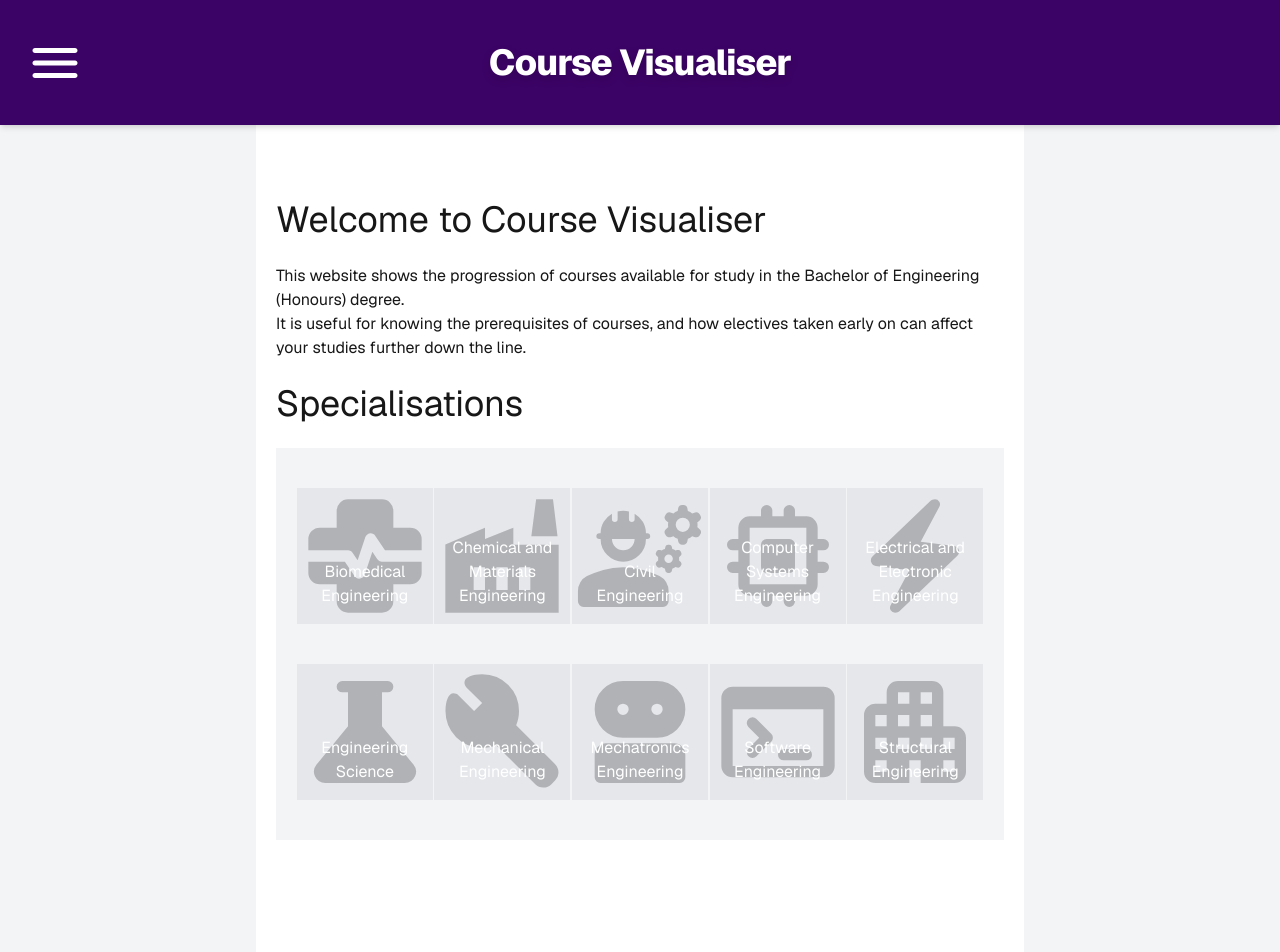
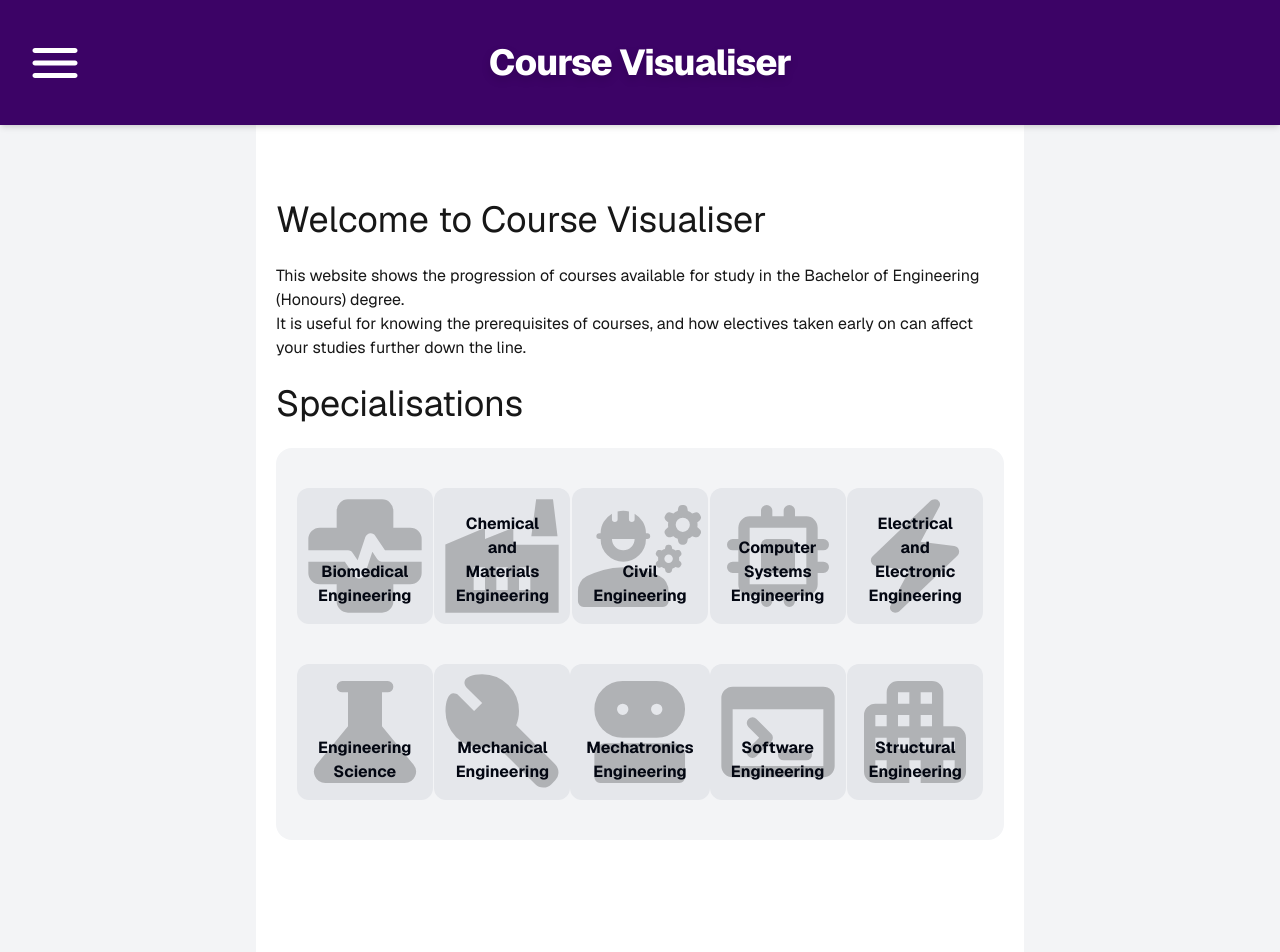
Before and after one commit to matthewrchen/course-visualiser, a Next.js app: page / in a window 1280 px wide. Shown: the top 952 px of the page. Built offline with nearby package versions, Linux system fonts and the light colour scheme.

Commit message:
made home page look a little nicer (work on this more later)

```diff
--- a/src/app/page.tsx
+++ b/src/app/page.tsx
@@ -14,7 +14,7 @@ export default function Home() {
       <br></br>
       <h1 className="text-4xl">Specialisations</h1>
       <br></br>
-      <section className="max-w-6xl mx-auto grid grid-cols-1 sm:grid-cols-2 xl:grid-cols-5 justify-items-center p-10 gap-10 bg-gray-100">
+      <section className="max-w-6xl mx-auto grid grid-cols-1 sm:grid-cols-2 xl:grid-cols-5 justify-items-center p-10 gap-10 rounded-2xl bg-gray-100">
         <Card name="Biomedical Engineering" link="/specialisations/biomedical-engineering" iconName="Biomedical" />
         <Card name="Chemical and Materials Engineering" link="/specialisations/chemical-and-materials-engineering" iconName="Chemical" />
         <Card name="Civil Engineering" link="/specialisations/civil-engineering" iconName="Civil" />
--- a/src/components/specialisation-card.tsx
+++ b/src/components/specialisation-card.tsx
@@ -12,9 +12,9 @@ export default function Card({ name, link, iconName } : Props) {
     const SelectedIcon = IconRegistry[iconName];
 
     return (
-        <Link href={link} className="relative flex justify-center h-48 sm:h-36 xl:h-34 2xl:h-42 aspect-square bg-gray-200 text-center">
+        <Link href={link} className="relative flex justify-center h-48 sm:h-36 xl:h-34 2xl:h-42 aspect-square rounded-xl bg-gray-200 text-center hover:bg-white transition">
             <SelectedIcon className="absolute w-full h-full opacity-[25%]" />
-            <h1 className="z-0 mt-auto p-4 text-white">{name}</h1>
+            <h1 className="z-0 mt-auto p-4 text-gray-950 font-bold">{name}</h1>
         </Link>
     );
 }
```
